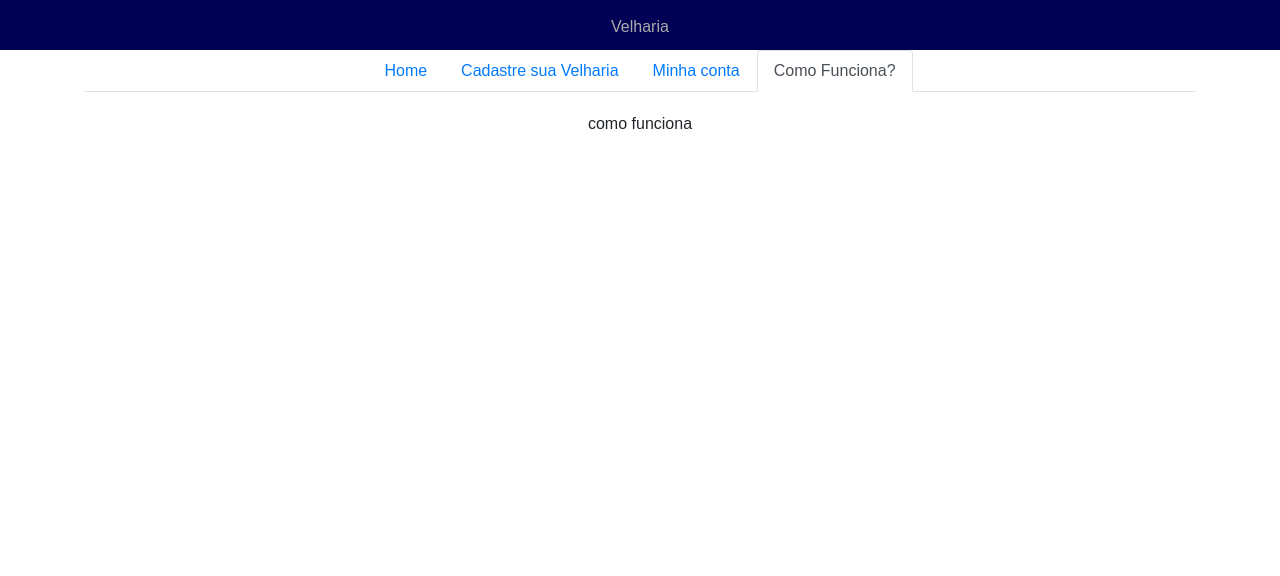
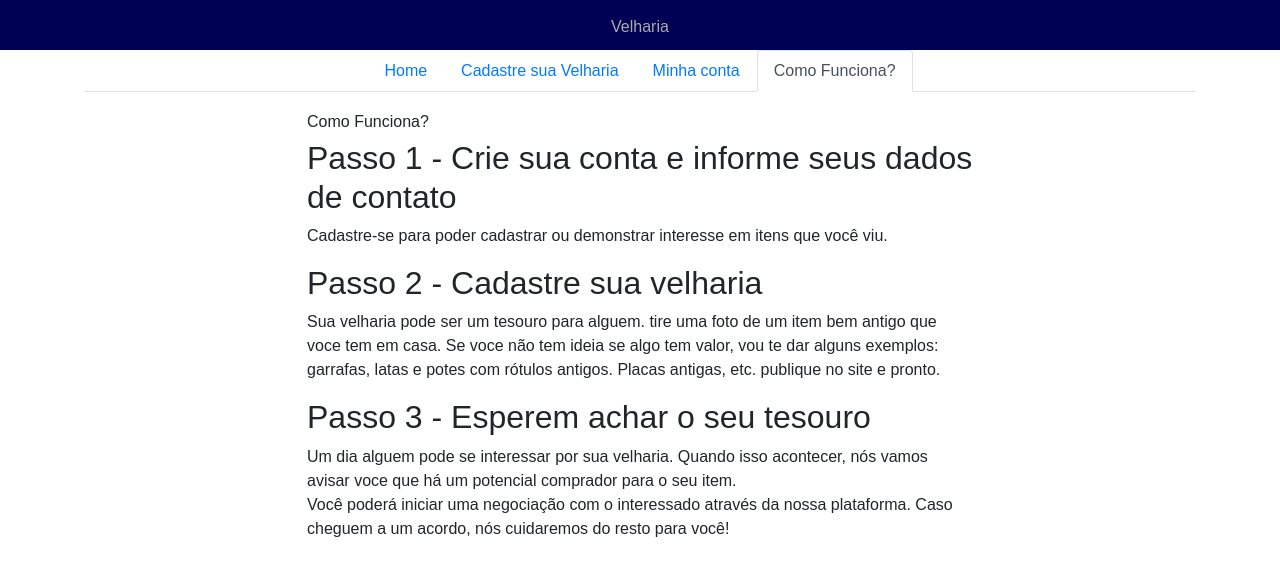
Before and after one commit to xande89/velharia, a React (Create React App) app: page /como-funciona in a window 1280 px wide. Shown: the top 576 px of the page. Built offline with nearby package versions, Linux system fonts and the light colour scheme.

Commit message:
pagina de como funciona

```diff
--- a/src/components/Cockpit/Cockpit.css
+++ b/src/components/Cockpit/Cockpit.css
@@ -1,3 +1,7 @@
 .Cockpit{
 
 }
+
+.Cockpit h1{
+    font-size: large;
+}
--- a/src/components/Cockpit/ComoFuncionaPane/ComoFuncionaPane.css
+++ b/src/components/Cockpit/ComoFuncionaPane/ComoFuncionaPane.css
@@ -0,0 +1,8 @@
+.ComoFuncionaPane{
+    max-width: 60%;
+    text-align: left;
+    display: inline-block
+}
+.ComoFuncionaPane h1{
+    font-size: inherit;
+}
--- a/src/components/Cockpit/ComoFuncionaPane/ComoFuncionaPane.js
+++ b/src/components/Cockpit/ComoFuncionaPane/ComoFuncionaPane.js
@@ -1,8 +1,26 @@
 import React, {Component} from 'react';
-
+import './ComoFuncionaPane.css'
 class ComoFuncionaPane extends Component {
     render(){
-        return(<div>como funciona</div>);
+        return(<div className="ComoFuncionaPane">
+            <h1>Como Funciona?</h1>
+            <h2>Passo 1 - Crie sua conta e informe seus dados de contato</h2>
+                <p>Cadastre-se para poder cadastrar ou demonstrar interesse em itens que você viu.</p>
+            <h2>Passo 2 - Cadastre sua velharia</h2>
+                <p>Sua velharia pode ser um tesouro para alguem. tire uma foto de um item bem antigo que voce tem em casa. Se voce não tem ideia se algo tem valor, vou te dar alguns exemplos:
+                    garrafas, latas e potes com rótulos antigos.
+                    Placas antigas, etc.
+                    publique no site e pronto.
+
+                </p>
+            <h2>Passo 3 - Esperem achar o seu tesouro</h2>
+            <p>
+                Um dia alguem pode se interessar por sua velharia. Quando isso acontecer,
+                nós vamos avisar voce que há um potencial comprador para o seu item.
+                <br/>
+                Você poderá iniciar uma negociação com o interessado através da nossa plataforma. Caso cheguem a um acordo, nós cuidaremos do resto para você!
+            </p>
+            </div>);
     }
 }
 export default ComoFuncionaPane;
--- a/src/components/Cockpit/NovaVelhariaPane/NovaVelhariaPane.css
+++ b/src/components/Cockpit/NovaVelhariaPane/NovaVelhariaPane.css
@@ -4,5 +4,5 @@
     display: inline-block
 }
 .NovaVelhariaPane h1{
-    font-size: large;
+    font-size: inherit;
 }
```
